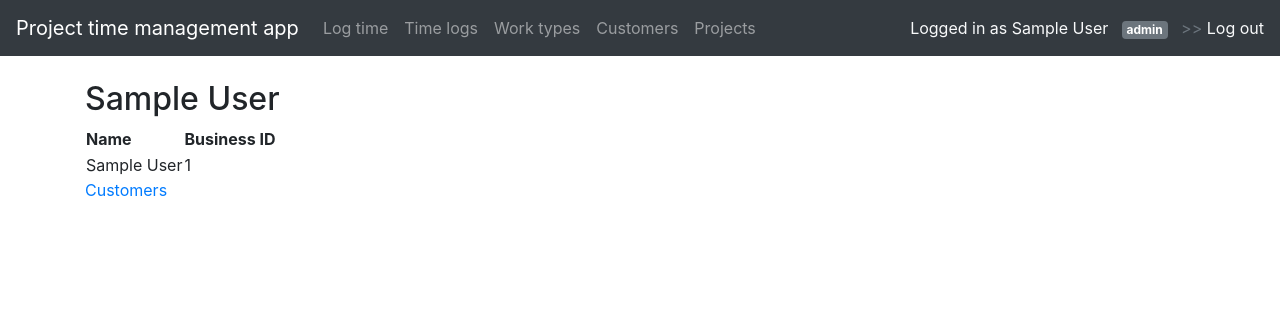
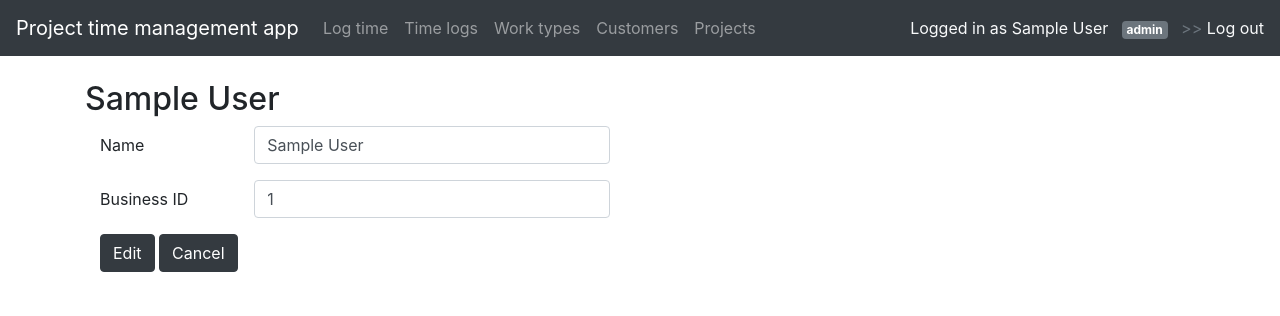
Before and after one commit to emmalait/project-time-mgmt, a Flask app: page /customers/1 in a window 1280 px wide. Shown: the top 316 px of the page. Run offline with Flask 2, Linux system fonts and the light colour scheme; a user stored in the database is signed in; tables that the repository leaves empty hold one stand-in row (values such as "Sample post"); some libraries are stand-ins or nearby versions.

Commit message:
Edit functionality to customer

```diff
--- a/application/customers/forms.py
+++ b/application/customers/forms.py
@@ -1,5 +1,5 @@
 from flask_wtf import FlaskForm
-from wtforms import StringField, validators
+from wtforms import StringField, HiddenField, validators
 
 class CustomerForm(FlaskForm):
     name = StringField("Name", [validators.Length(min=2, max=144)])
@@ -7,3 +7,11 @@ class CustomerForm(FlaskForm):
 
     class Meta:
         csrf = False
+
+class CustomerEditForm(FlaskForm):
+    id = HiddenField()
+    name = StringField("Name", [validators.Length(min=2, max=144)])
+    business_id = StringField("Business ID", [validators.Length(min=9, max=9)])
+
+    class Meta:
+        csrf = False
--- a/application/customers/views.py
+++ b/application/customers/views.py
@@ -3,14 +3,15 @@ from flask_login import login_required
 
 from application import app, db
 from application.customers.models import Customer
-from application.customers.forms import CustomerForm
+from application.customers.forms import CustomerForm, CustomerEditForm
 
 # Show all customers
 @app.route("/customers", methods=["GET"])
+@login_required
 def customers_index():
     return render_template("customers/list.html", customers = Customer.query.all())
 
-# Create a new work type
+# Create a new customer
 @app.route("/customers", methods=["POST"])
 @login_required
 def customers_create():
@@ -26,16 +27,31 @@ def customers_create():
 
     return redirect(url_for("customers_index"))
 
-# Show the form for creating a new work type
+# Show the form for creating a new customer
 @app.route("/customers/new")
 @login_required
 def customers_form():
     return render_template("customers/new.html", form = CustomerForm())
 
-# View a work type
-@app.route("/customers/<customer_id>", methods=["GET"])
+# GET = show the edit form for a customer, POST = edit a work type
+@app.route("/customers/<customer_id>", methods=["GET", "POST"])
 @login_required
 def customer(customer_id):
     c = Customer.query.filter_by(id = customer_id).first()
 
-    return render_template("customers/view.html", customer = c)
+    if request.method == "GET":
+        return render_template("customers/view.html", form = CustomerEditForm(obj = c))
+
+    form = CustomerEditForm(request.form)
+
+    c = Customer.query.filter_by(id = form.id.data).first()
+
+    if not form.validate():
+        return render_template("customers/view.html", form = form)
+
+    c.name = form.name.data
+    c.business_id = form.business_id.data
+
+    db.session().commit()
+
+    return redirect(url_for("customers_index"))
--- a/application/templates/customers/list.html
+++ b/application/templates/customers/list.html
@@ -7,11 +7,17 @@
             <tr>
                 <th>Name</th>
                 <th>Business ID</th>
+                <th></th>
             </tr>
             {% for customer in customers %}
             <tr>
                 <td>{{ customer.name}}</td>
                 <td>{{ customer.business_id }}</td>
+                <td>
+                    <form method="GET" action="{{ url_for('customer', customer_id=customer.id) }}">
+                        <input type="submit" value="Edit" class="btn btn-dark btn-sm"/>
+                    </form>
+                </td>
             </tr>
             {% endfor %}
         </table>
--- a/application/templates/customers/view.html
+++ b/application/templates/customers/view.html
@@ -1,17 +1,47 @@
 {% extends "layout.html" %} {% block body %}
-<h2>{{ customer.name }}</h2>
+<h2>{{ form.name.data }}</h2>
 
-<table>
-  <tr>
-    <th>Name</th>
-    <th>Business ID</th>
-  </tr>
-  <tr>
-    <td>{{ customer.name}}</td>
-    <td>{{ customer.business_id }}</td>
-  </tr>
-</table>
 
-<a href="{{ url_for('customers_index') }}">Customers</a>
+<div class="col-10">
+    <form method="POST" action="{{ url_for('customer', customer_id=form.id.data) }}">
+            {{ form.id}}
+        <div class="form-group row">
+                {{ form.name.label(class="col-sm-2 col-form-label") }}
+                <div class="col-sm-5">
+                    {{ form.name(class="form-control") }}
+                </div>
+                <div class="col-sm-5">
+
+                        {% for error in form.name.errors %}
+                        <div class="alert alert-danger">
+                            {{ error }}</br>
+                        </div>
+                        {% endfor %}
+
+                </div>
+            </div>
+            <div class="form-group row">
+                    {{ form.business_id.label(class="col-sm-2 col-form-label") }}
+                    <div class="col-sm-5">
+                      {{ form.business_id(class="form-control") }}
+                    </div>
+                    <div class="col-sm-5">
+
+                                {% for error in form.business_id.errors %}
+                                <div class="alert alert-danger">
+                                    {{ error }}</br>
+                                </div>
+                                {% endfor %}
+
+                        </div>
+                  </div>
+        <div class="form-group row">
+          <div class="col-sm-5">
+            <button type="submit" class="btn btn-dark">Edit</button>
+            <a href="{{ url_for('customers_index') }}" class="btn btn-dark">Cancel</a>
+          </div>
+        </div>
+      </form>
+    </div>
 
 {% endblock %}
```
